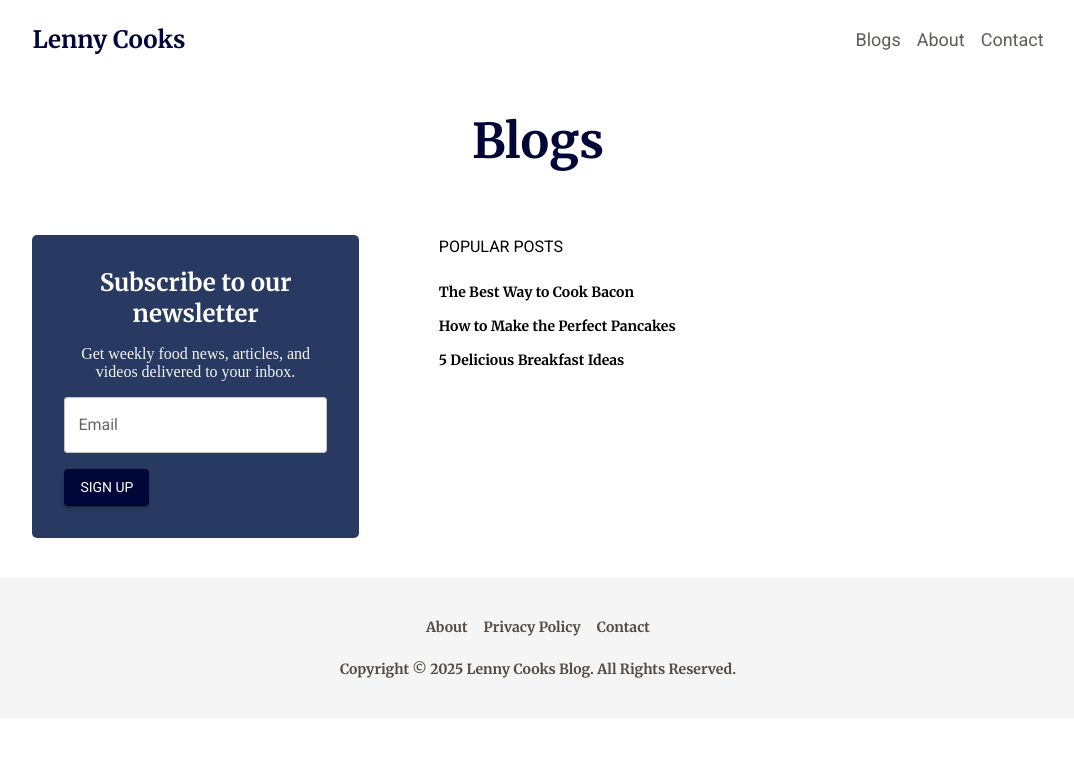
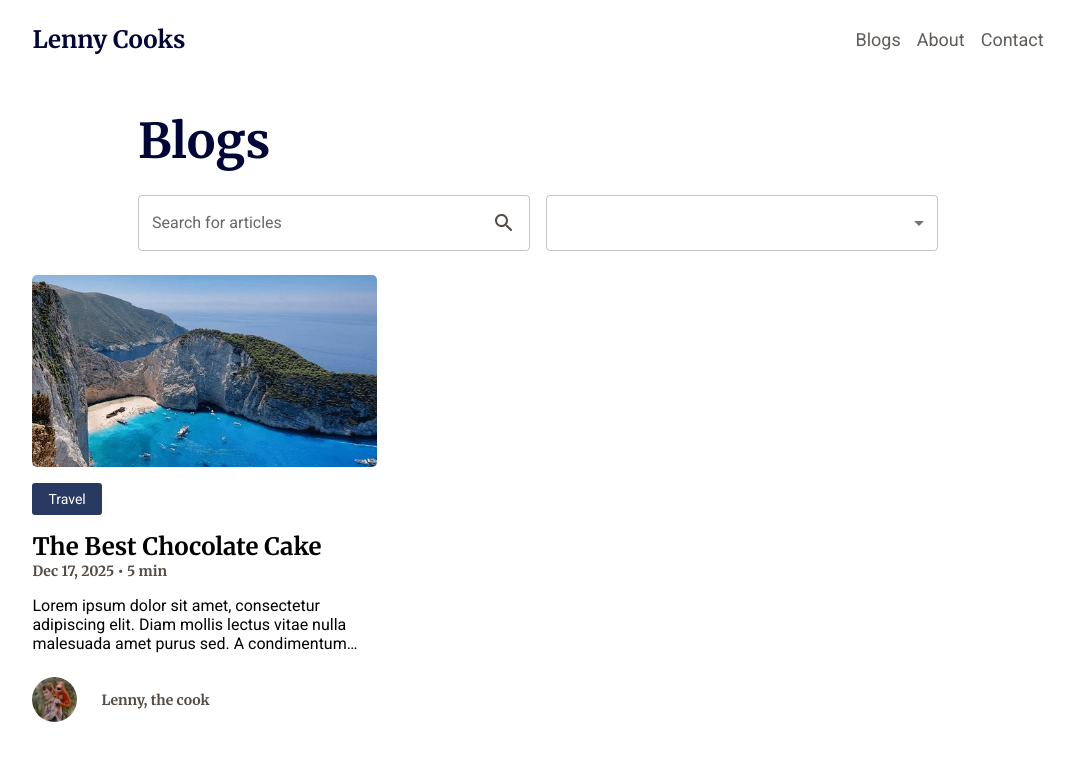
Before and after one commit to Marumo-ProG/lenny-cooks, a Next.js app: page /blogs in a window 1280 px wide. Shown: the top 760 px of the page, without its empty margins (102-1176 px from the left). Built offline with nearby package versions, Linux system fonts and the light colour scheme; what @mui/material-nextjs would draw is missing.

Commit message:
blogs page done

```diff
--- a/src/app/blogs/page.js
+++ b/src/app/blogs/page.js
@@ -5,30 +5,26 @@ import { useState } from "react";
 // MUI
 import Typography from "@mui/material/Typography";
 import Stack from "@mui/material/Stack";
-import TextField from "@mui/material/TextField";
-import Select from "@mui/material/Select";
-import Chip from "@mui/material/Chip";
-import MenuItem from "@mui/material/MenuItem";
 
 // Components
-// import SearchBlogComponent from "../components/SearchBlogComponent";
-// import FilterByCategory from "../components/FilterByCategory";
+import Filters from "../components/Filters";
 
 // Utils
-import { PageGutter, Colors } from "@/common/constants";
+import { PageGutter } from "@/common/constants";
 
 const Blogs = () => {
     const [filters, setFilters] = useState({ category: "", search: "" });
     return (
-        <Stack spacing={3} px={PageGutter} maxWidth="800px" alignSelf="center">
-            <Typography variant="bigTitle">Blogs</Typography>
+        <Stack spacing={3} px={PageGutter}>
+            <Stack maxWidth="800px" alignSelf="center" width={"100%"}>
+                <Typography variant="bigTitle">Blogs</Typography>
+            </Stack>
             <Stack
                 direction={{ xs: "column", sm: "row" }}
                 justifyContent={"space-between"}
                 spacing={2}
             >
-                {/* <SearchBlogComponent />
-                <FilterByCategory /> */}
+                <Filters />
             </Stack>
         </Stack>
     );
--- a/src/app/page.js
+++ b/src/app/page.js
@@ -28,7 +28,7 @@ const Landing = () => {
                     </Typography>
                 </Stack>
                 <Stack width={"100%"}>
-                    <Filters />
+                    <Filters justSearch />
                 </Stack>
             </Stack>
         </Stack>
```
